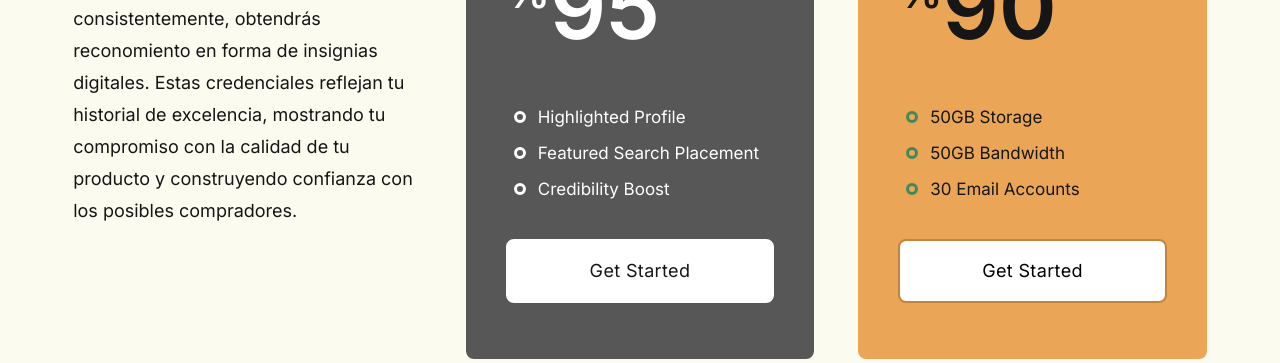
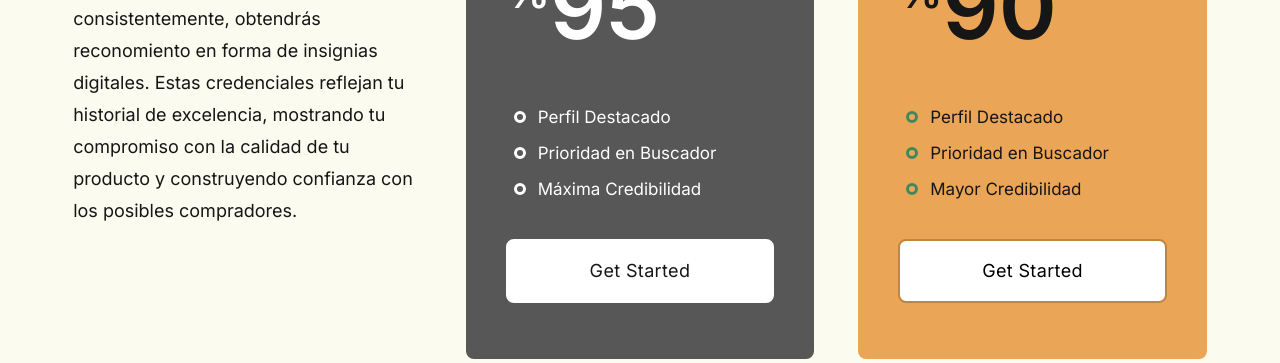
Before and after one commit to n-donati/GreenGuard, a Django app: page / in a window 1280 px wide. Shown: the part 6027-6390 px from the top of the page. Run offline with Django 5.2, Linux system fonts and the light colour scheme.

Commit message:
[modify] improved index

```diff
--- a/pages/templates/home.html
+++ b/pages/templates/home.html
@@ -583,9 +583,9 @@
                                     </div>
                                     <div class="item-plan__bottom-part">
                                         <ul class="item-plan__features">
-                                            <li><span>Highlighted</span> Profile</li>
-                                            <li><span>Featured</span> Search Placement</li>
-                                            <li><span>Credibility</span> Boost</li>
+                                            <li><span>Perfil</span> Destacado</li>
+                                            <li><span>Prioridad </span> en Buscador</li>
+                                            <li><span>Máxima</span> Credibilidad</li>
                                         </ul>
                                         <a class="btn btn--primary u-fullwidth" href="#0">Get Started</a>
                                     </div>
@@ -601,9 +601,9 @@
                                     </div>
                                     <div class="item-plan__bottom-part">
                                         <ul class="item-plan__features">
-                                            <li><span>50GB</span> Storage</li>
-                                            <li><span>50GB</span> Bandwidth</li>
-                                            <li><span>30</span> Email Accounts</li>
+                                            <li><span>Perfil</span> Destacado</li>
+                                            <li><span>Prioridad</span> en Buscador</li>
+                                            <li><span>Mayor</span> Credibilidad</li>
                                         </ul>
                                         <a class="btn btn--primary u-fullwidth" style="background-color: white; color: black; border-color: #c2843e;" href="#0">Get Started</a>
                                     </div>
```
